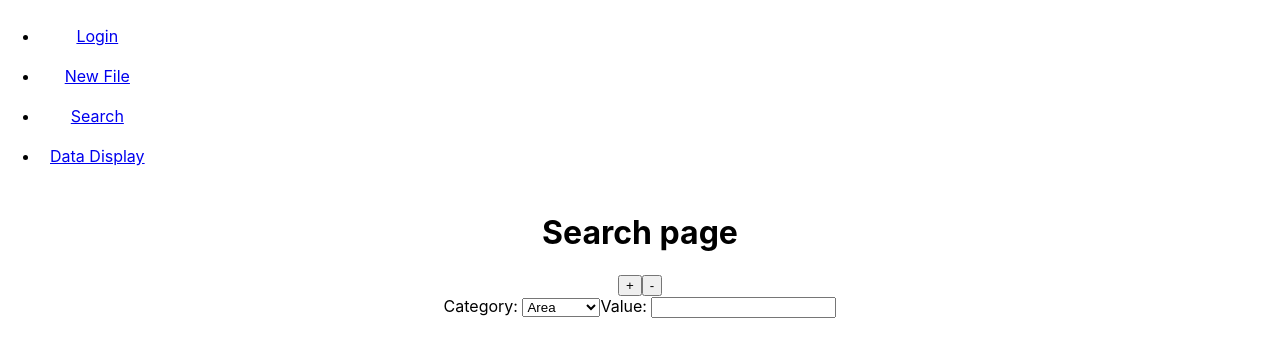
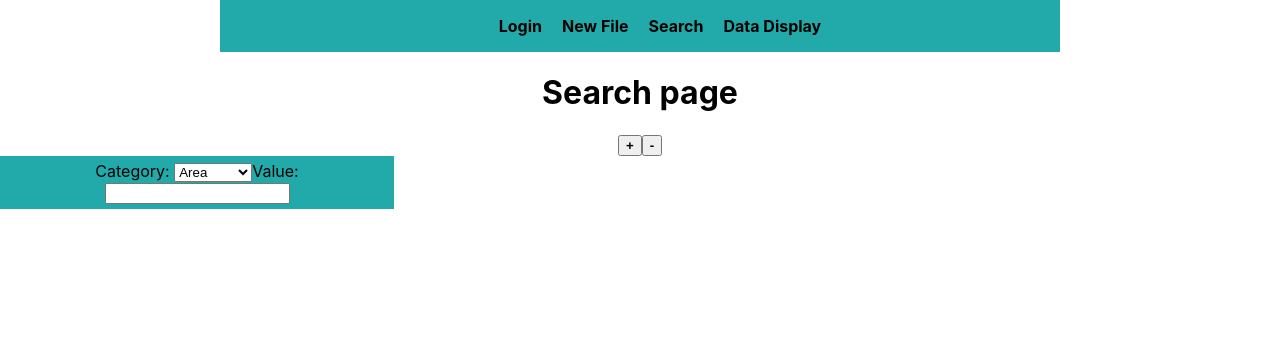
Before and after one commit to gilecheverria/React_learn, a React (Create React App) app in the folder mini_demo/: page /search in a window 1280 px wide. Shown: the top 356 px of the page. Built offline with nearby package versions, Linux system fonts and the light colour scheme.

Commit message:
Separate components and add style

```diff
--- a/mini_demo/src/components/DataTable.css
+++ b/mini_demo/src/components/DataTable.css
@@ -17,7 +17,7 @@ th, td {
 }
 
 .Data-header {
-  background-color: #008888;
+  background-color: #22AAAA;
 }
 
 .Data-values {
--- /dev/null
+++ b/mini_demo/src/components/FilterItem.css
@@ -0,0 +1,5 @@
+.FilterItem {
+  padding: 5px;
+  width: 30%;
+  background-color: #22AAAA;
+}
--- /dev/null
+++ b/mini_demo/src/components/FilterItem.jsx
@@ -0,0 +1,31 @@
+import './FilterItem.css';
+
+function FilterItem ({categories, filters, setFilters, index}) {
+
+    function setCategory(event) {
+        const newFilters = [...filters]
+        newFilters[index].category = event.target.value
+        setFilters(newFilters)
+    }
+
+    function setValue(event) {
+        const newFilters = [...filters]
+        newFilters[index].value = event.target.value
+        setFilters(newFilters)
+    }
+
+    return (
+        <div className="FilterItem">
+            <label>Category: </label>
+            <select onChange={setCategory}>
+                {categories.map(cat =>
+                    <option value={cat}>{cat}</option>
+                )}
+            </select>
+            <label>Value: </label>
+            <input type="text" onChange={setValue}/>
+        </div>
+    );
+}
+
+export default FilterItem;
--- a/mini_demo/src/components/Navigation.css
+++ b/mini_demo/src/components/Navigation.css
@@ -1,7 +1,28 @@
 nav {
-  display: flex;
+  display: table;
+  margin: 0 auto;
+  background-color: #22AAAA;
 }
 
-li {
+ul#horizontal-list {
+  min-width: 800px;
+  list-style: none;
+  /* padding-top: 20px; */
+}
+ul#horizontal-list li {
+  display: inline;
   padding: 10px;
 }
+
+a {
+  font-weight: bold;
+}
+
+a:link, a:visited {
+  color: #000000;
+  text-decoration: none;
+}
+
+a:hover, a:active {
+  text-decoration: underline;
+}
--- a/mini_demo/src/components/Navigation.jsx
+++ b/mini_demo/src/components/Navigation.jsx
@@ -11,7 +11,7 @@ import './Navigation.css';
 function Navigation () {
     return (
         <nav>
-            <ul>
+            <ul id="horizontal-list">
                 <li><Link to="/login">Login</Link></li>
                 <li><Link to="/newFile">New File</Link></li>
                 <li><Link to="/search">Search</Link></li>
--- /dev/null
+++ b/mini_demo/src/components/Search.css
@@ -0,0 +1,3 @@
+.FilterButton {
+  font-weight: bold;
+}
--- a/mini_demo/src/components/Search.jsx
+++ b/mini_demo/src/components/Search.jsx
@@ -1,32 +1,6 @@
 import { useState } from 'react';
-
-function FilterItem ({categories, filters, setFilters, index}) {
-
-    function setCategory(event) {
-        const newFilters = [...filters]
-        newFilters[index].category = event.target.value
-        setFilters(newFilters)
-    }
-
-    function setValue(event) {
-        const newFilters = [...filters]
-        newFilters[index].value = event.target.value
-        setFilters(newFilters)
-    }
-
-    return (
-        <div>
-            <label>Category: </label>
-            <select onChange={setCategory}>
-                {categories.map(cat =>
-                    <option value={cat}>{cat}</option>
-                )}
-            </select>
-            <label>Value: </label>
-            <input type="text" onChange={setValue}/>
-        </div>
-    );
-}
+import FilterItem from './FilterItem.jsx';
+import './Search.css';
 
 
 function Search () {
@@ -51,10 +25,9 @@ function Search () {
         <div>
             <h1>Search page</h1>
             <form>
-                <button onClick={addFilter}>+</button>
-                <button onClick={delFilter}>-</button>
+                <button className="FilterButton" onClick={addFilter}>+</button>
+                <button className="FilterButton" onClick={delFilter}>-</button>
                 {filters.map( (filter, index) =>
-                <div>
                 <FilterItem
                     key={index}
                     categories={categories}
@@ -62,11 +35,9 @@ function Search () {
                     setFilters={filters}
                     index={index}
                 />
-                </div>
                 )}
             </form>
         </div>
-
     );
 }
 
```
Lines whose indentation alone changed are shown as unchanged.
